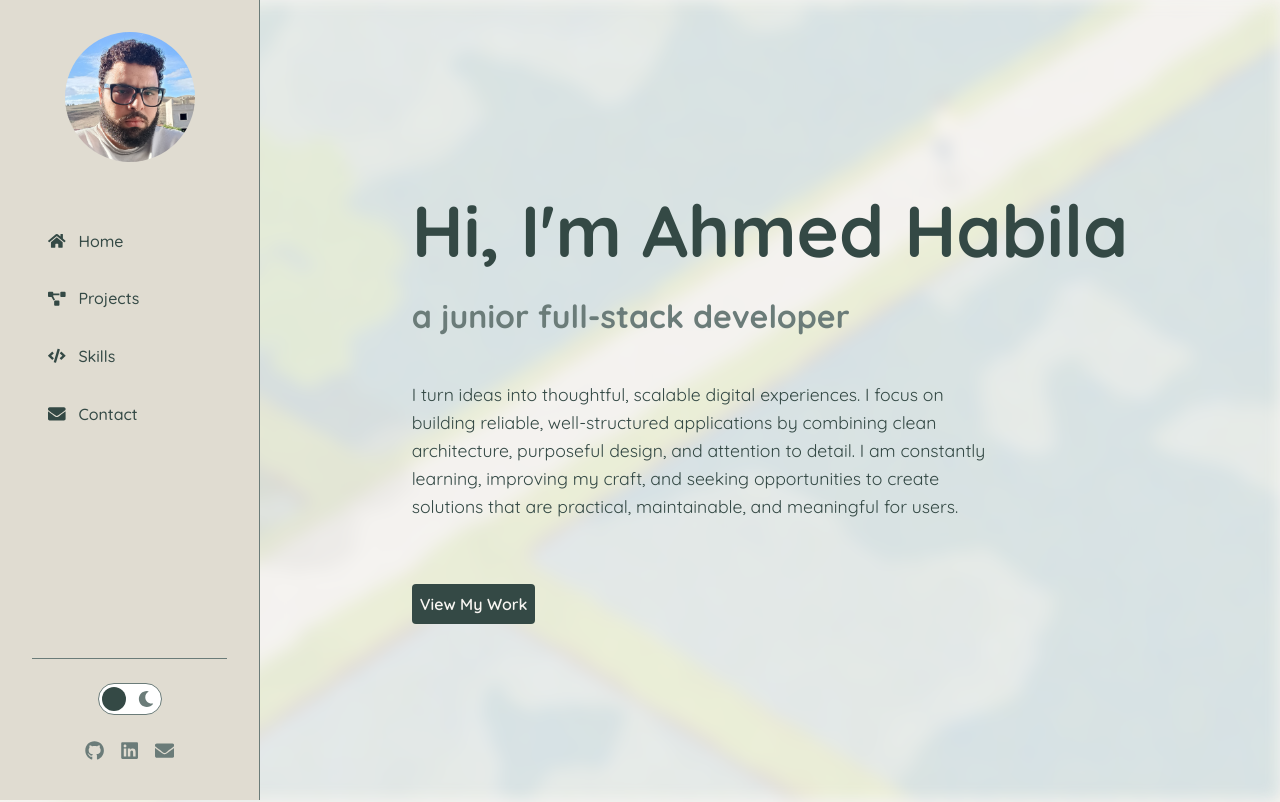
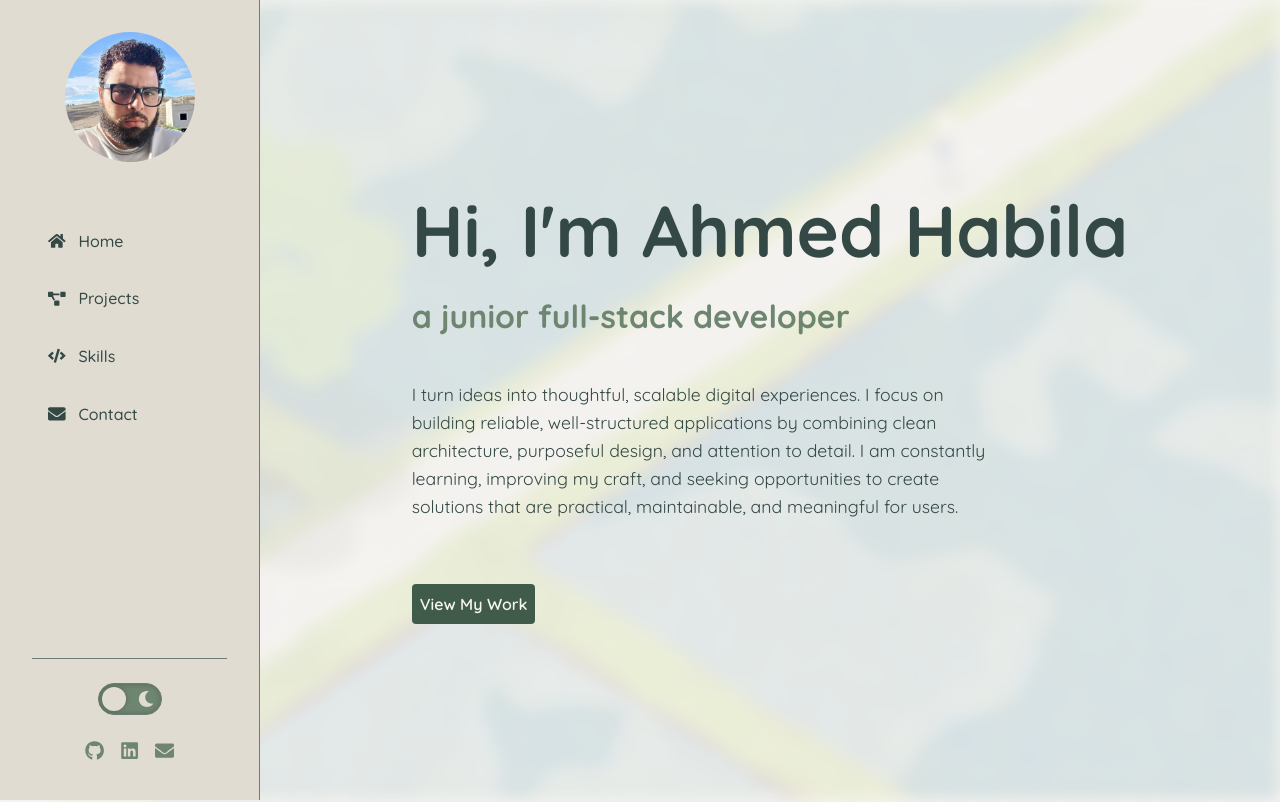
Before and after one commit to Ahmed-Habila/portfolio-caw, a React (Vite) app: page / in a window 1280 px wide. Shown: the top 802 px of the page. Built offline with nearby package versions, Linux system fonts and the light colour scheme.

Commit message:
minor ui changes

```diff
--- a/src/components/ThemeToggle/ThemeToggle.module.css
+++ b/src/components/ThemeToggle/ThemeToggle.module.css
@@ -13,7 +13,7 @@
 .label {
   width: 4em;
   height: 2em;
-  background-color: var(--card-bg);
+  background-color: var(--text-muted);
   border: 1px solid var(--border-color);
   border-radius: 2em;
   position: relative;
@@ -23,17 +23,18 @@
   justify-content: space-between;
   align-items: center;
   transition: background-color 0.2s;
+  box-shadow: inset 0 0 5px rgba(0, 0, 0, 0.2);
 }
 
 .label .faMoon {
-  color: var(--text-muted);
+  color: var(--sidebar-bg);
   font-size: 1em;
   margin-left: 0.4em;
   margin-right: 0.2em;
 }
 
 .label .faSun {
-  color: var(--primary-color);
+  color: var(--sidebar-bg);
   font-size: 1em;
   margin-right: 0.4em;
   margin-left: 0.2em;
@@ -42,12 +43,13 @@
 .ball {
   width: 1.5em;
   height: 1.5em;
-  background-color: var(--text-color);
+  background-color: var(--sidebar-bg);
   border-radius: 50%;
   position: absolute;
   top: 0.2em;
   left: 0.2em;
   transition: transform 0.2s linear;
+    box-shadow: 0 0 5px rgba(0, 0, 0, 0.2);
 }
 
 .checkbox:checked + .label .ball {
--- a/src/index.css
+++ b/src/index.css
@@ -3,15 +3,14 @@
   line-height: 1.5;
   font-weight: 400;
 
-  /* Light Theme Variables */
   --bg-color: #f7f5f1;
   --text-color: #344945;
-  --text-muted: #6b7c79;
+  --text-muted: #6e8570;
   --sidebar-bg: #e0dcd1;
   --card-bg: #ffffff;
   --border-color: #6b7c79;
-  --primary-color: #344945;
-  --primary-color-hv: #23302d;
+  --primary-color: #415b4b;
+  --primary-color-hv: #32483b;
   --hover-bg: #c7c3b5;
 
   color-scheme: light;
@@ -27,12 +26,12 @@
 [data-theme='dark'] {
   --bg-color: #344945;
   --text-color: #f7f5f1;
-  --text-muted: #d5e3e8;
+  --text-muted: #c9d69f;
   --sidebar-bg: #23302d;
   --card-bg: #455955;
   --border-color: #5c706c;
   --primary-color: #e4e3bc;
-  --primary-color-hv: #c2c19b;
+  --primary-color-hv: #cfcfa2;
   --hover-bg: #5c706c;
 
   color-scheme: dark;
```
